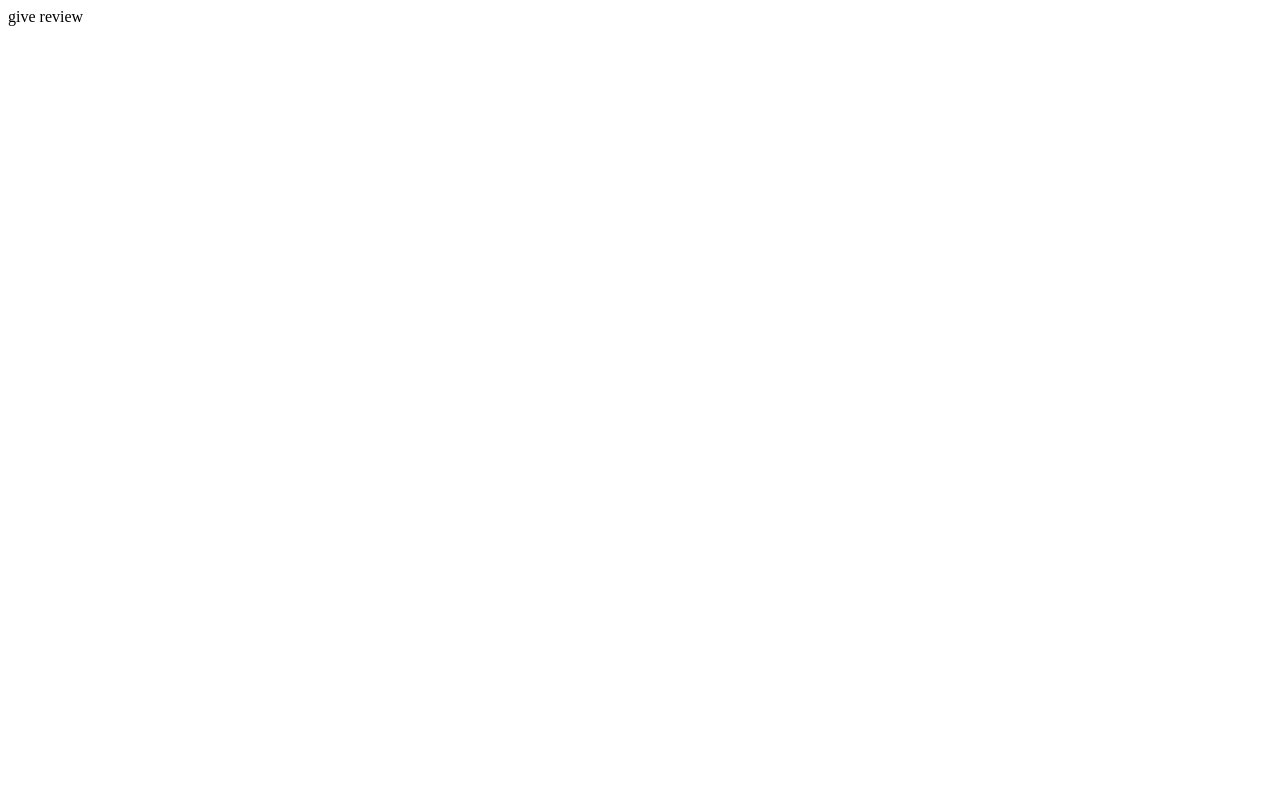
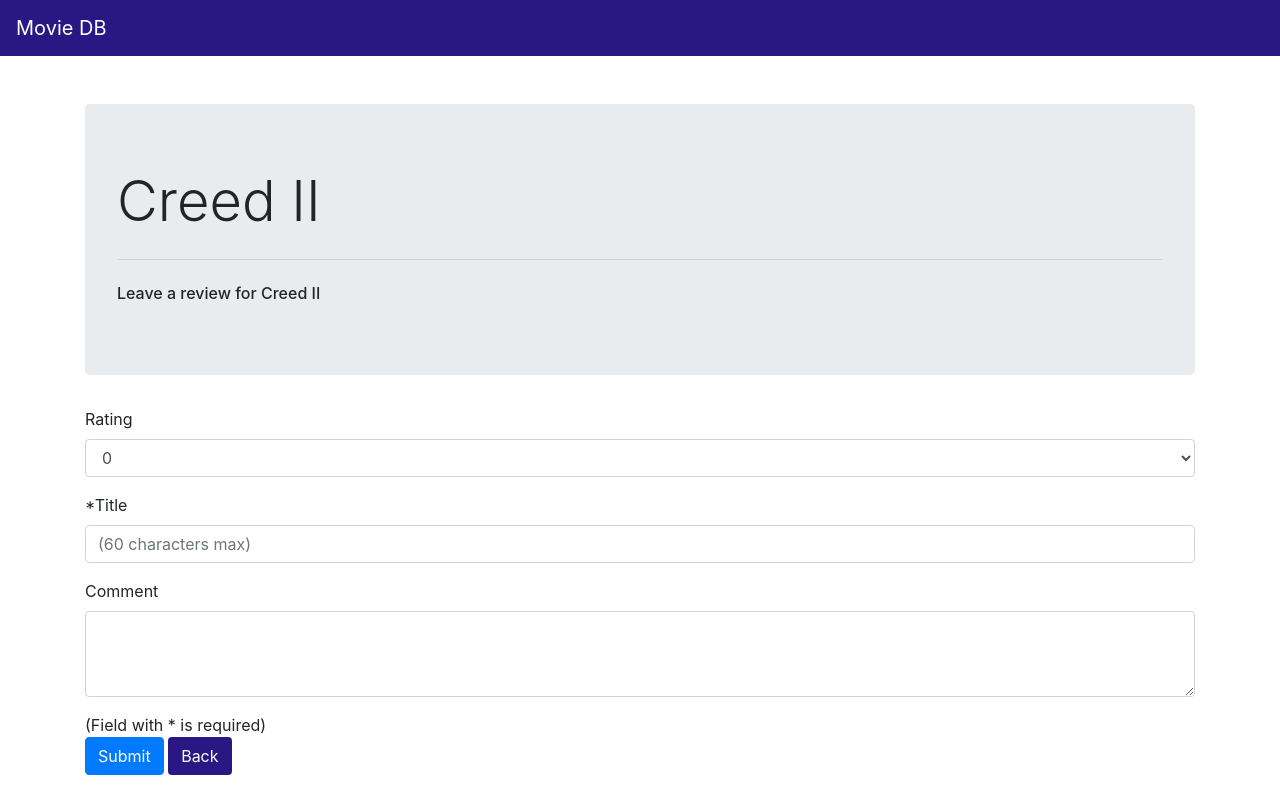
Before and after one commit to mdrinne/p3, a Flask app: a page that, after the commit, uses p3/templates/give_review.html in a window 1280 px wide. Before the commit the page is almost empty. Run offline with Flask 2, Linux system fonts and the light colour scheme; some libraries are stand-ins or nearby versions.

Commit message:
give review works

```diff
--- a/p3/p3.py
+++ b/p3/p3.py
@@ -205,6 +205,20 @@
 def buy_ticket(title):
     return 'buy ticket'
 
-@app.route('/movie/<title>/review/give_review')
+@app.route('/movie/<title>/review/give_review', methods=['GET','POST'])
 def give_review(title):
-    return 'give review'
+    error = None
+    if request.method == 'POST':
+        rating = request.form['rating']
+        rtitle = request.form['rtitle']
+        comment = request.form['comment']
+        if rtitle is None or rtitle == '':
+            error = 'Must give review a title'
+            print(error)
+        else:
+            db = get_db()
+            db.execute('insert into REVIEW (title,mtitle,comment,rating,username) values (?,?,?,?,?)',
+                [rtitle,title,comment,rating,session.get('user')])
+            db.commit()
+            return redirect(url_for('review', title=title))
+    return render_template('give_review.html', title=title, error=error)
--- /dev/null
+++ b/p3/templates/give_review.html
@@ -0,0 +1,38 @@
+{% extends "navbar.html" %}
+{% block body %}
+<div class="container">
+  <div class="jumbotron">
+    <h1 class="display-4">{{ title }}</h1>
+    <hr class="my-4">
+    <h6>Leave a review for {{ title }}</h6>
+  </div>
+  <form action="{{ url_for('give_review', title=title) }}" method=post>
+    <div class="form-group">
+      <label for="rating">Rating</label>
+      <select class="form-control" id="rating" name="rating">
+        <option>0</option>
+        <option>1</option>
+        <option>2</option>
+        <option>3</option>
+        <option>4</option>
+        <option>5</option>
+      </select>
+    </div>
+    <div class="form-group">
+      <label for="rtitle">*Title</label>
+      <input type="title" class="form-control" id="rtitle" placeholder="(60 characters max)" name="rtitle" maxlength=60>
+    </div>
+    <div class="form-group">
+      <label for="comment">Comment</label>
+      <textarea class="form-control" id="comment" name="comment" rows=3></textarea>
+    </div>
+    <h8>(Field with * is required)</h8><br>
+    {% if error %}
+    <h8 class=redtext>{{ error }}</h8><br>
+    {% endif %}
+    <button type="submit" class="btn btn-primary">Submit</button>
+    <a href="{{ url_for('review', title=title) }}" class="btn" role="button" aria-pressed="true"
+      style="background-color: #291784; color: #FFFFFF;">Back</a>
+  </form>
+</div>
+{% endblock %}
--- a/p3/templates/review.html
+++ b/p3/templates/review.html
@@ -20,6 +20,5 @@
     <a href="{{ url_for('movie', title=title) }}" class="btn" role="button" aria-pressed="true"
       style="background-color: #291784; color: #FFFFFF;">Back</a>
   </div>
-
 </div>
 {% endblock %}
```
Also changed, not shown: p3/p3.db, 1 other file.
